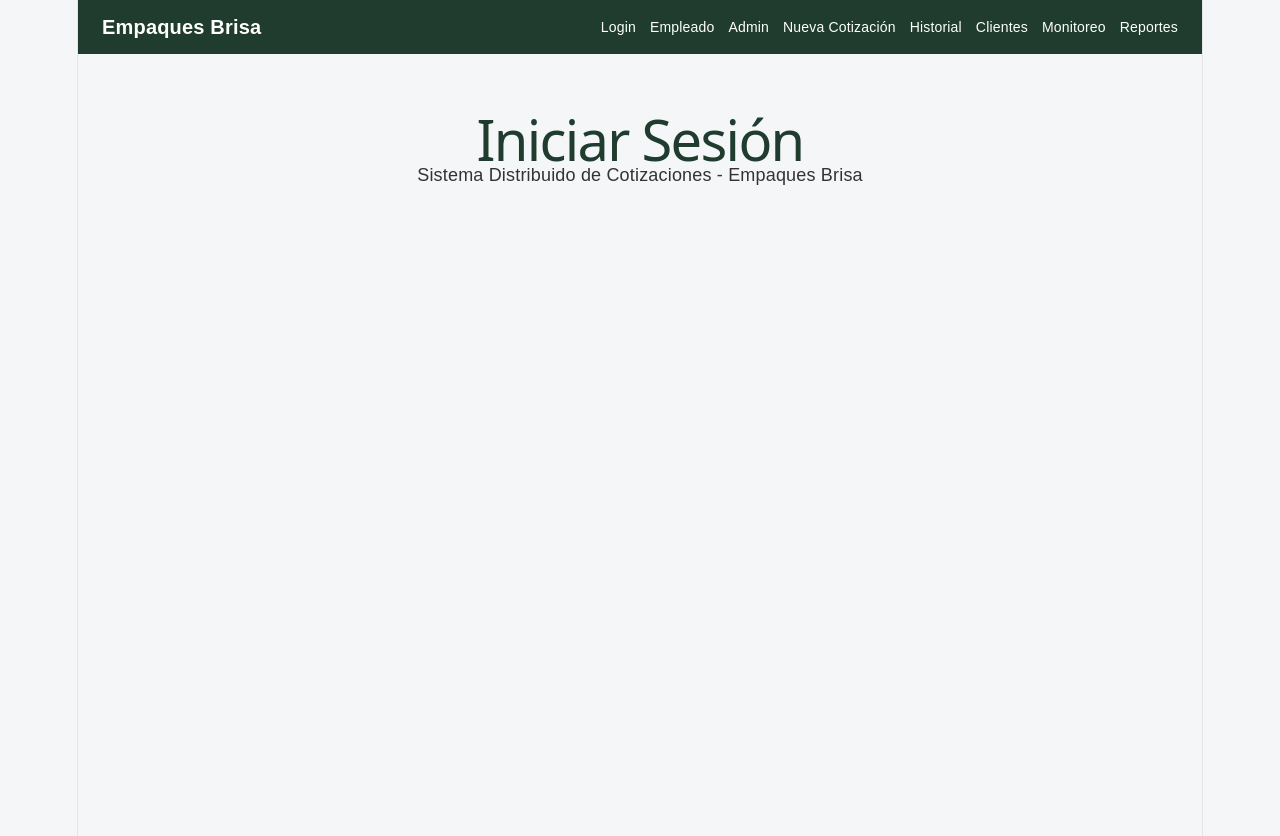
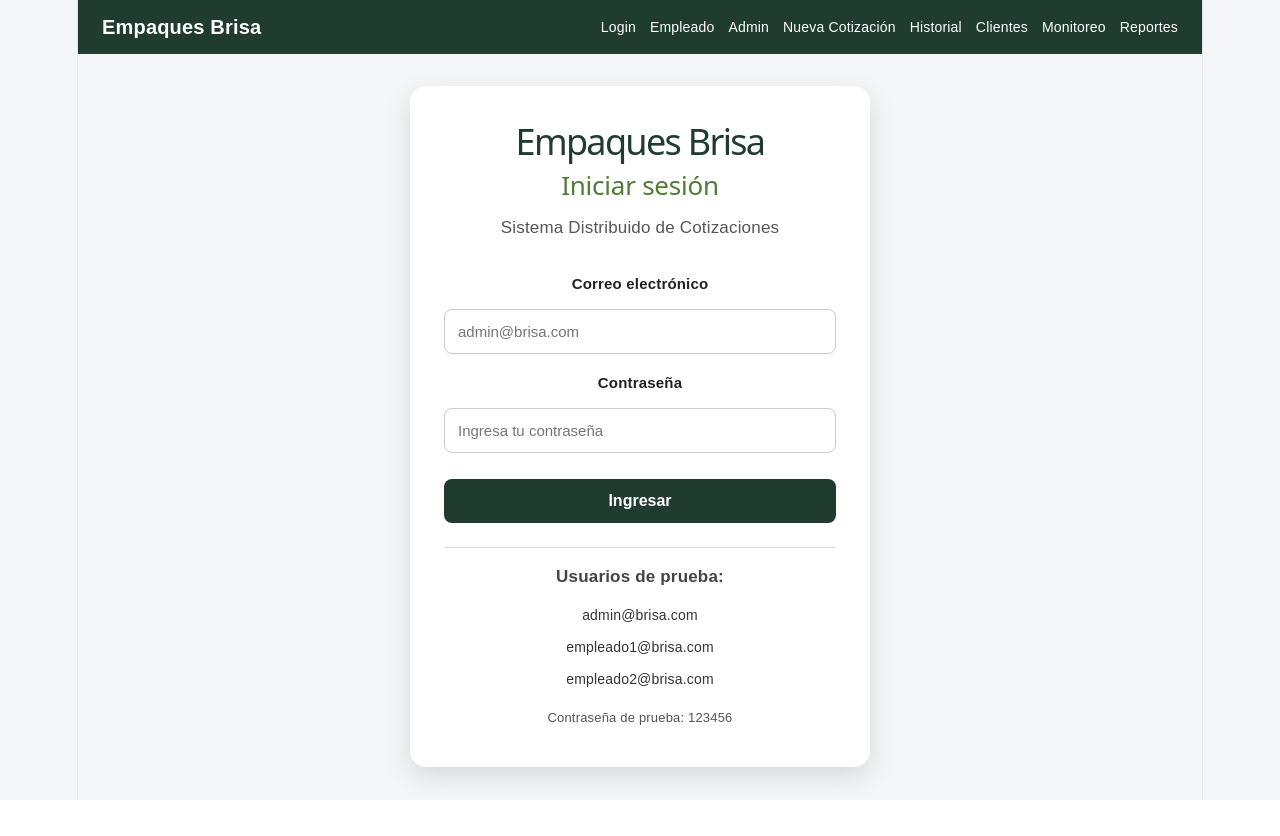
Before and after one commit to CarlosGuia2222/empaques-brisa-distribuido, a React app in the folder frontend/: page /login in a window 1280 px wide. Shown: the top 836 px of the page. After the commit the page ends 800 px from the top, so only its background shows below. Built offline with nearby package versions, Linux system fonts and the light colour scheme; the HTML template or start-up script is replaced by a standard one.

Commit message:
Conectar login con Firebase y roles

```diff
--- a/frontend/src/firebase/firebaseConfig.js
+++ b/frontend/src/firebase/firebaseConfig.js
@@ -0,0 +1,19 @@
+import { initializeApp } from 'firebase/app'
+import { getAuth } from 'firebase/auth'
+import { getFirestore } from 'firebase/firestore'
+
+const firebaseConfig = {
+  apiKey: 'AIzaSyDyiPCejneQ1Vgfljs98Hx4exu6i0V8Nvw',
+  authDomain: 'empaques-brisa-distribuido.firebaseapp.com',
+  projectId: 'empaques-brisa-distribuido',
+  storageBucket: 'empaques-brisa-distribuido.firebasestorage.app',
+  messagingSenderId: '253934059118',
+  appId: '1:253934059118:web:d8e19dde46605518edb07f',
+}
+
+const app = initializeApp(firebaseConfig)
+
+export const auth = getAuth(app)
+export const db = getFirestore(app)
+
+export default app
--- /dev/null
+++ b/frontend/src/pages/Login.css
@@ -0,0 +1,127 @@
+.login-page {
+  min-height: calc(100vh - 70px);
+  display: flex;
+  align-items: center;
+  justify-content: center;
+  background-color: #f4f6f8;
+  padding: 32px;
+}
+
+.login-card {
+  width: 100%;
+  max-width: 460px;
+  background-color: #ffffff;
+  padding: 36px 34px;
+  border-radius: 16px;
+  box-shadow: 0 10px 28px rgba(0, 0, 0, 0.12);
+}
+
+.login-card h1 {
+  color: #1f3c2e;
+  margin: 0 0 8px 0;
+  text-align: center;
+  font-size: 36px;
+  line-height: 1.1;
+}
+
+.login-card h2 {
+  color: #4f7d35;
+  margin: 0 0 14px 0;
+  text-align: center;
+  font-size: 26px;
+  line-height: 1.2;
+}
+
+.login-card p {
+  color: #555;
+  text-align: center;
+  margin: 0 0 26px 0;
+  font-size: 17px;
+}
+
+.login-card form {
+  display: flex;
+  flex-direction: column;
+  gap: 12px;
+}
+
+.login-card label {
+  font-weight: bold;
+  color: #222;
+  font-size: 15px;
+  margin-top: 4px;
+}
+
+.login-card input {
+  width: 100%;
+  padding: 13px;
+  border: 1px solid #ccc;
+  border-radius: 8px;
+  font-size: 15px;
+  background-color: #ffffff;
+  color: #222;
+}
+
+.login-card input:focus {
+  outline: none;
+  border-color: #1f3c2e;
+  box-shadow: 0 0 0 2px rgba(31, 60, 46, 0.15);
+}
+
+.login-card button {
+  width: 100%;
+  margin-top: 14px;
+  padding: 13px;
+  border: none;
+  border-radius: 8px;
+  background-color: #1f3c2e;
+  color: #ffffff;
+  font-weight: bold;
+  cursor: pointer;
+  font-size: 16px;
+}
+
+.login-card button:hover {
+  background-color: #2d573f;
+}
+
+.login-card button:disabled {
+  background-color: #999;
+  cursor: not-allowed;
+}
+
+.login-error {
+  background-color: #ffe1e1;
+  color: #9b1c1c;
+  padding: 10px;
+  border-radius: 8px;
+  font-size: 14px;
+  text-align: center;
+}
+
+.login-test-users {
+  margin-top: 24px;
+  border-top: 1px solid #ddd;
+  padding-top: 16px;
+  display: flex;
+  flex-direction: column;
+  gap: 6px;
+  text-align: center;
+}
+
+.login-test-users p {
+  margin: 0 0 6px 0;
+  font-weight: bold;
+  color: #444;
+}
+
+.login-test-users span {
+  font-size: 14px;
+  color: #333;
+}
+
+.login-test-users small {
+  margin-top: 6px;
+  color: #555;
+  font-size: 13px;
+}
--- a/frontend/src/pages/Login.jsx
+++ b/frontend/src/pages/Login.jsx
@@ -1,8 +1,90 @@
+import { useState } from 'react'
+import { useNavigate } from 'react-router-dom'
+import { loginUser } from '../services/authService'
+import './Login.css'
+
 function Login() {
+  const navigate = useNavigate()
+
+  const [email, setEmail] = useState('')
+  const [password, setPassword] = useState('')
+  const [loading, setLoading] = useState(false)
+  const [error, setError] = useState('')
+
+  const handleSubmit = async (e) => {
+    e.preventDefault()
+
+    setError('')
+    setLoading(true)
+
+    try {
+      await loginUser(email.trim(), password.trim())
+
+      navigate('/role-router')
+    } catch (error) {
+      console.error('ERROR FIREBASE:', error.code, error.message)
+
+      if (error.code === 'auth/user-not-found') {
+        setError('El usuario no existe en Firebase Authentication.')
+      } else if (error.code === 'auth/wrong-password') {
+        setError('La contraseña es incorrecta.')
+      } else if (error.code === 'auth/invalid-credential') {
+        setError('Credenciales inválidas. Revisa el correo o la contraseña.')
+      } else if (error.code === 'auth/invalid-email') {
+        setError('El correo electrónico no tiene un formato válido.')
+      } else if (error.code === 'auth/too-many-requests') {
+        setError('Demasiados intentos fallidos. Espera un momento e intenta de nuevo.')
+      } else {
+        setError(`Error: ${error.code}`)
+      }
+    } finally {
+      setLoading(false)
+    }
+  }
+
   return (
-    <div className="page-container">
-      <h1>Iniciar Sesión</h1>
-      <p>Sistema Distribuido de Cotizaciones - Empaques Brisa</p>
+    <div className="login-page">
+      <div className="login-card">
+        <h1>Empaques Brisa</h1>
+        <h2>Iniciar sesión</h2>
+        <p>Sistema Distribuido de Cotizaciones</p>
+
+        <form onSubmit={handleSubmit}>
+          <label htmlFor="email">Correo electrónico</label>
+          <input
+            id="email"
+            type="email"
+            placeholder="admin@brisa.com"
+            value={email}
+            onChange={(e) => setEmail(e.target.value)}
+            required
+          />
+
+          <label htmlFor="password">Contraseña</label>
+          <input
+            id="password"
+            type="password"
+            placeholder="Ingresa tu contraseña"
+            value={password}
+            onChange={(e) => setPassword(e.target.value)}
+            required
+          />
+
+          {error && <div className="login-error">{error}</div>}
+
+          <button type="submit" disabled={loading}>
+            {loading ? 'Ingresando...' : 'Ingresar'}
+          </button>
+        </form>
+
+        <div className="login-test-users">
+          <p>Usuarios de prueba:</p>
+          <span>admin@brisa.com</span>
+          <span>empleado1@brisa.com</span>
+          <span>empleado2@brisa.com</span>
+          <small>Contraseña de prueba: 123456</small>
+        </div>
+      </div>
     </div>
   )
 }
--- a/frontend/src/pages/RoleRouter.jsx
+++ b/frontend/src/pages/RoleRouter.jsx
@@ -1,8 +1,52 @@
+import { useEffect, useState } from 'react'
+import { useNavigate } from 'react-router-dom'
+import { onAuthStateChanged } from 'firebase/auth'
+import { auth } from '../firebase/firebaseConfig'
+import { getUserData } from '../services/usersService'
+
 function RoleRouter() {
+  const navigate = useNavigate()
+  const [message, setMessage] = useState('Verificando usuario...')
+
+  useEffect(() => {
+    const unsubscribe = onAuthStateChanged(auth, async (user) => {
+      if (!user) {
+        navigate('/login')
+        return
+      }
+
+      try {
+        const userData = await getUserData(user.uid, user.email)
+
+        if (!userData.activo) {
+          setMessage('El usuario está desactivado.')
+          return
+        }
+
+        if (userData.role === 'admin') {
+          navigate('/admin')
+          return
+        }
+
+        if (userData.role === 'empleado') {
+          navigate('/empleado')
+          return
+        }
+
+        setMessage('El usuario no tiene un rol válido.')
+      } catch (error) {
+        console.error('ERROR AL OBTENER ROL:', error)
+        setMessage(`No se pudo obtener el rol del usuario: ${error.message}`)
+      }
+    })
+
+    return () => unsubscribe()
+  }, [navigate])
+
   return (
     <div className="page-container">
-      <h1>Verificando rol del usuario...</h1>
-      <p>Esta pantalla redirigirá al usuario según su rol.</p>
+      <h1>{message}</h1>
+      <p>Espere un momento mientras se valida su acceso.</p>
     </div>
   )
 }
--- a/frontend/src/services/authService.js
+++ b/frontend/src/services/authService.js
@@ -0,0 +1,11 @@
+import { signInWithEmailAndPassword, signOut } from 'firebase/auth'
+import { auth } from '../firebase/firebaseConfig'
+
+export const loginUser = async (email, password) => {
+  const userCredential = await signInWithEmailAndPassword(auth, email, password)
+  return userCredential.user
+}
+
+export const logoutUser = async () => {
+  await signOut(auth)
+}
--- a/frontend/src/services/usersService.js
+++ b/frontend/src/services/usersService.js
@@ -0,0 +1,31 @@
+import { collection, doc, getDoc, getDocs, query, where } from 'firebase/firestore'
+import { db } from '../firebase/firebaseConfig'
+
+export const getUserData = async (uid, email) => {
+  // Primero intenta buscar por UID
+  const userRef = doc(db, 'users', uid)
+  const userSnap = await getDoc(userRef)
+
+  if (userSnap.exists()) {
+    return {
+      id: userSnap.id,
+      ...userSnap.data(),
+    }
+  }
+
+  // Si no encuentra por UID, intenta buscar por email
+  const usersRef = collection(db, 'users')
+  const q = query(usersRef, where('email', '==', email))
+  const querySnapshot = await getDocs(q)
+
+  if (!querySnapshot.empty) {
+    const userDoc = querySnapshot.docs[0]
+
+    return {
+      id: userDoc.id,
+      ...userDoc.data(),
+    }
+  }
+
+  throw new Error('No se encontró información del usuario en Firestore')
+}
```
